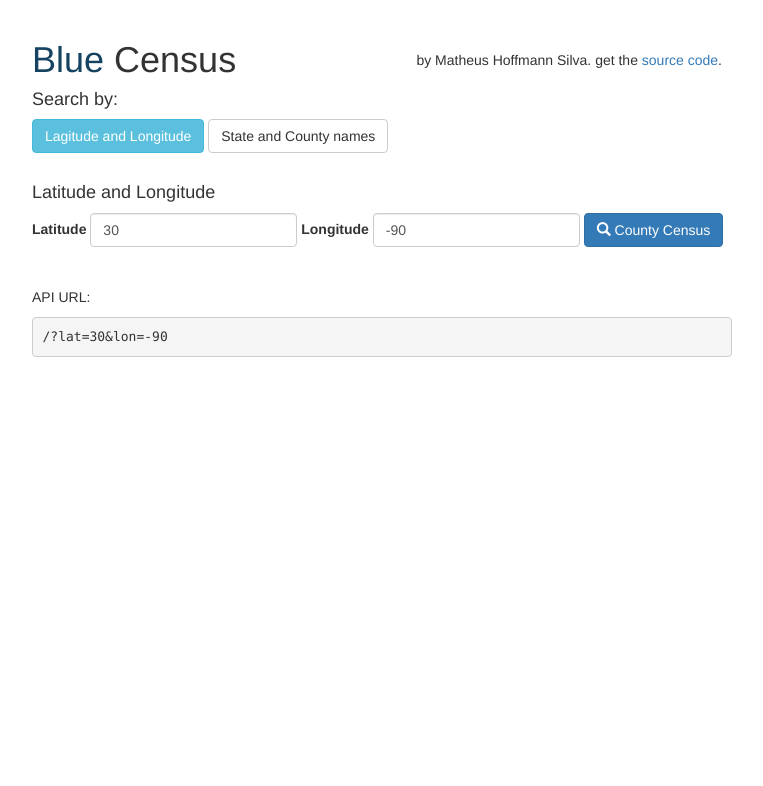
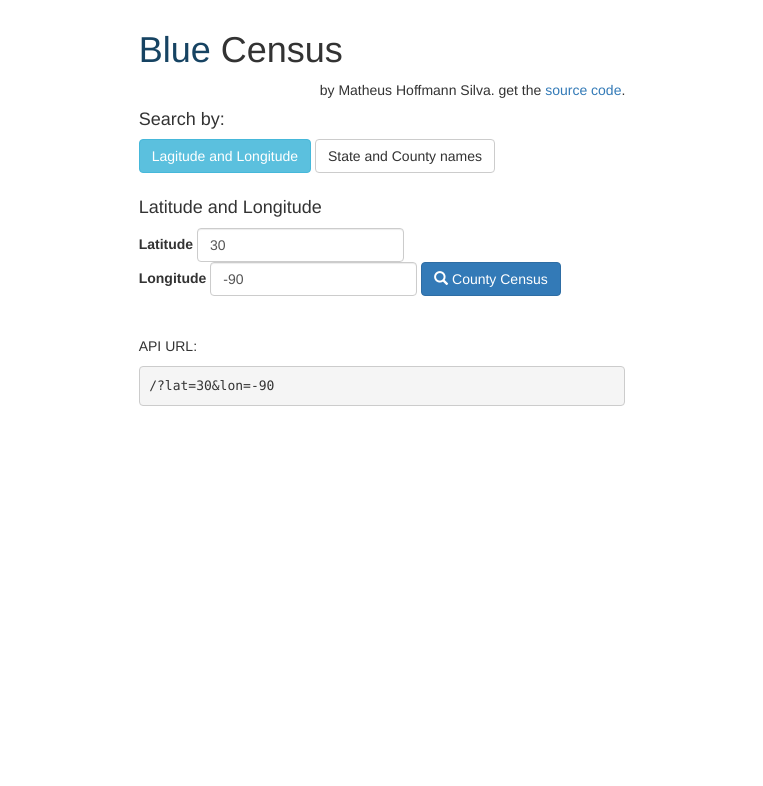
Before and after one commit to hoffmannmatheus/blue-census, a Flask app: template src/templates/home.html in a window 1280 px wide. Shown: the top 786 px of the page, without its empty margins (258-1021 px from the left). Run offline with Flask 2, Linux system fonts and the light colour scheme; the template is opened without the code that fills it, so the values that code supplies are empty; some libraries are stand-ins or nearby versions.

Commit message:
UI is mobile-friendly.

```diff
--- a/src/application.py
+++ b/src/application.py
@@ -31,4 +31,4 @@ def page_not_found(error):
 if __name__ == '__main__':
     app.debug = False
     app.root_path = abspath(dirname(__file__))
-    app.run(port=80)
+    app.run(host='0.0.0.0',port=80)
--- a/src/static/css/style.css
+++ b/src/static/css/style.css
@@ -12,21 +12,19 @@ a.reference                 { border-bottom: 1px dotted #004B6B; }
 a.footnote-reference        { border-bottom: 1px dotted #004B6B; }
 a.footnote-reference:hover  { border-bottom: 1px solid #6D4100; }
 
-/* other */
 body {
     margin: 0;
-    padding: 20px 30px;
+    padding: 10px 20px;
 }
 
 div.document {
     float: none;
-    width: 700px;
     margin: 0 auto;
     background: #FFF;
 }
 p.author {
-    float: right;
-    margin: 10px 10px 0 0;
+    margin: 0;
+    text-align:right;
 }
 div p.bg-info {
     padding: 20px;
--- a/src/static/js/app/charts.js
+++ b/src/static/js/app/charts.js
@@ -26,7 +26,12 @@ var plotChart1 = function(data) {
       label: "Female Population"
     },
   ];
-  var chart = new Chart(canvas).Doughnut(data, {legendTemplate:options.pieLegendTemplate});
+  var chart = new Chart(canvas).Doughnut(data, {
+    legendTemplate:options.pieLegendTemplate,
+    animationEasing: "linear",
+    animationSteps: 25,
+    responsive: true
+  });
   var legend = chart.generateLegend();
   $('#divMaleVsFemaleLegend').html(legend);
 };
@@ -89,7 +94,12 @@ var plotChart2 = function(data) {
     ]
   };
 
-  var chart = new Chart(canvas).Bar(data, {legendTemplate:options.barLegendTemplate});
+  var chart = new Chart(canvas).Bar(data, {
+    legendTemplate:options.barLegendTemplate,
+    animationEasing: "linear",
+    animationSteps: 25,
+    responsive: true
+  });
   var legend = chart.generateLegend();
   $('#divRacesLegend').html(legend);
 };
--- a/src/templates/home.html
+++ b/src/templates/home.html
@@ -2,6 +2,7 @@
 
 {% block head %}
 <title>Blue Census</title>
+<meta name="viewport" content="width=device-width, initial-scale=1, maximum-scale=1">
 <script type=text/javascript src="{{ url_for('static', filename='js/lib/vue.min.js') }}"></script>
 <script type=text/javascript src="{{ url_for('static', filename='js/lib/vue-resource.min.js') }}"></script>
 <link rel=stylesheet type=text/css href="{{ url_for('static', filename='css/style.css') }}">
@@ -9,19 +10,18 @@
 {% endblock %}
 
 {% block body %}
-<div class=document>
-  <p class=author>by Matheus Hoffmann Silva. get the <a href="https://github.com/hoffmannmatheus/blue-census">source code</a>.</p>
-  <h1><font color="#164362">Blue</font> Census</h1>
+<div class="document col-xs-12 col-md-5">
+
+    <h1><font color="#164362">Blue</font> Census</h1>
+    <p class=author>by Matheus Hoffmann Silva. get the <a href="https://github.com/hoffmannmatheus/blue-census">source code</a>.</p>
 
   <div id="app">
 
     <h4>Search by:</h4>
     <form class="form-inline">
-      <button type="button" class="btn btn-[[queryType == 'coord' ? 'info' : 'default']]" v-on:click="setType('coord')">Lagitude and Longitude</button>
-      <button type="button" class="btn btn-default btn-[[queryType == 'names' ? 'info' : 'default']]" v-on:click="setType('names')">State and County names</button>
+      <button type="button" class="btn btn-[[queryType == 'coord' ? 'info' : 'default']]" style="margin-bottom: 15px;" v-on:click="setType('coord')">Lagitude and Longitude</button>
+      <button type="button" class="btn btn-default btn-[[queryType == 'names' ? 'info' : 'default']]" style="margin-bottom: 15px;" v-on:click="setType('names')">State and County names</button>
     </form>
-
-    <br/>
 
     <div class=typeCoord style="display:[[queryType == 'coord' ? 'block' : 'none']];">
       <h4>Latitude and Longitude</h4>
@@ -77,12 +77,12 @@
         <h3 class="panel-title">Insights - [[stateName]] - [[countyName]]</h3>
       </div>
       <div class="panel-body">
-        <div id="divMaleVsFemale" style="display:inline;float:left;">
-          <canvas id="chartMaleVsFemale" width="275" height="285"></canvas>
+        <div id="divMaleVsFemale" class="col-xs-12 col-md-6">
+          <canvas id="chartMaleVsFemale" width="auto" height="auto"></canvas>
           <div id="divMaleVsFemaleLegend"></div>
         </div>
-        <div id="divRaces" style="display:inline;float:right;">
-          <canvas id="chartRaces" width="335" height="285"></canvas>
+        <div id="divRaces"class="col-xs-12 col-md-6" >
+          <canvas id="chartRaces" width="auto" height="auto"></canvas>
           <div id="divRacesLegend"></div>
         </div>
       </div>
```
